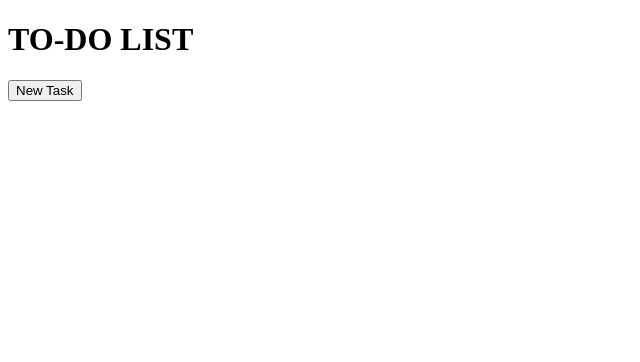
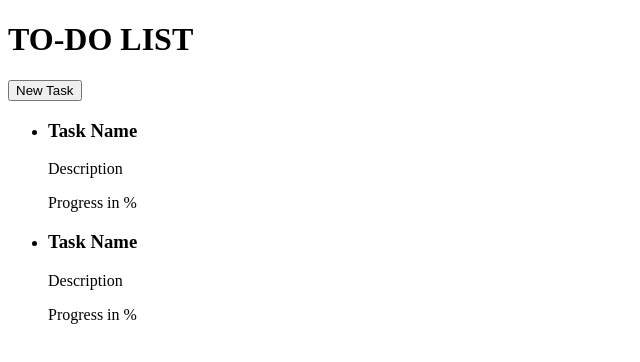
Before and after one commit to thisisharrison/preface-portfolio, a plain HTML site: page todo.html in a window 1280 px wide. Shown: the whole page, without its empty margins (0-640 px from the left). Drawn offline with Linux system fonts and the light colour scheme.

Commit message:
todo-2: project objective

```diff
--- a/todo.html
+++ b/todo.html
@@ -24,32 +24,45 @@
             <input type="submit" value="Submit" />
         </form>
 
+        <!-- We want to show the tasks this way, but do it programmatically -->
+        <ul>
+            <li>
+                <div>
+                    <h3>Task Name</h3>
+                    <p>Description</p>
+                    <p>Progress in %</p>
+                </div>
+            </li>
+
+            <li>
+                <div>
+                    <h3>Task Name</h3>
+                    <p>Description</p>
+                    <p>Progress in %</p>
+                </div>
+            </li>
+        </ul>
+
         <script>
+            // Form Submit
             const taskForm = document.querySelector("#new-task-form");
-            // what's appropriate event handler name for form submit?
             taskForm.addEventListener("submit", handleSubmit);
-
-            // what should handle submit do? validate and then console.log form (for now)
-            // first time seeing `event`: every event listener has this argument
             function handleSubmit(event) {
-                // we don't like that it reloads our page. so prevent that
                 event.preventDefault();
-                // get the values on submission
                 let taskValue = document.querySelector("#task").value;
                 let progressValue = document.querySelector("#progress").value;
                 let descValue = document.querySelector("#description").value;
-                // we want to validate
                 if (taskValue === "" || progressValue === "" || descValue === "") {
                     alert("Can't have empty value");
-                    // don't finish the rest of the function
                     return;
                 }
-                // check type
                 if (parseInt(progressValue) > 100 || parseInt(progressValue) < 0) {
                     alert("Progress must be within 0 to 100");
                     return;
                 }
-                // console log the data (for now)
+                // To do that we need to:
+                // Create function to create <ul> if not created before, create <li> and the inside <div> with all the information
+                // Then append this to the <ul>
                 console.log({
                     task: taskValue,
                     progress: progressValue,
@@ -61,6 +74,7 @@
                 document.querySelector("#description").value = "";
             }
 
+            // New Form button
             const taskButton = document.getElementById("new-task");
             taskForm.style.display = "none";
             taskButton.onclick = toggleTask;
```
